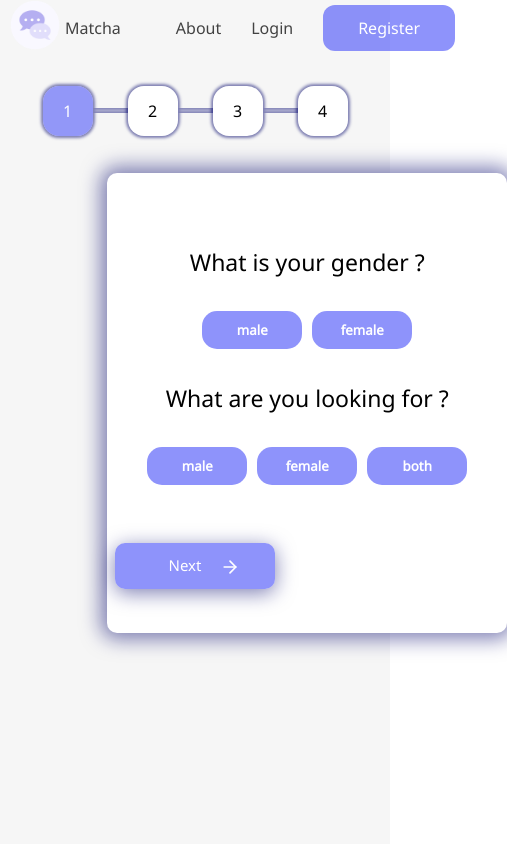
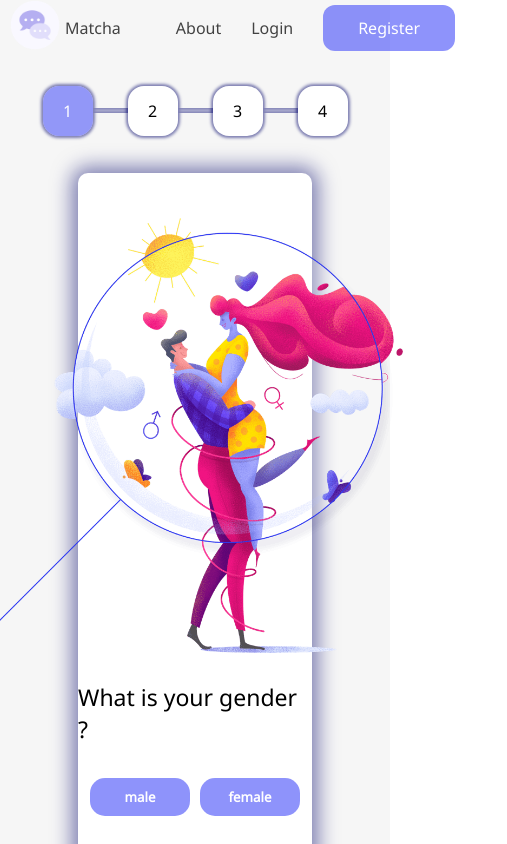
Before and after one commit to khaoulazouggar/matcha-1337, a React (Create React App) app in the folder client/: page /steps in a window 390 px wide. Shown: the top 844 px of the page, 507 px wide, since content can reach past the window. Built offline with nearby package versions, Linux system fonts and the light colour scheme.

Commit message:
editing steps 2

```diff
--- a/client/src/App.js
+++ b/client/src/App.js
@@ -51,7 +51,7 @@ function App() {
           <Route exact path="/">
 
             <Navbar />
-            <Home />
+            <Home changeColor={changeColor}/>
           </Route>
           <Route path="*" component={Error} />
         </Switch>
--- a/client/src/Components/steps.js
+++ b/client/src/Components/steps.js
@@ -96,7 +96,7 @@ function Steps(props) {
                 ))}
               </div>
             ) : (
-              <img alt="" src={handleImg(inStep1)} style={inStep1 === 0 ? { width: "275px" } : { width: "350px" }} />
+              <img alt="" src={handleImg(inStep1)} style={inStep1 === 0 ? { width: "415px" } : { width: "500px", marginTop:"40px" }} />
             )}
             {/* <img alt="" src={handleImg(inStep1)} style={inStep1 === 0 ? { width: "275px" } : { width: "350px" }} /> */}
           </div>
--- a/client/src/css/App.css
+++ b/client/src/css/App.css
@@ -9,6 +9,14 @@
   color: #7367f0;
   font-family: Sans-serif;
 }
+.about {
+  text-decoration: none;
+  color: #33323d;
+  font-family: Sans-serif;
+  text-transform: capitalize;
+  font-size: larger;
+  color: #32367d;
+}
 /* .active {
   font-weight: 900;
   color: black!important;
--- a/client/src/css/steps.css
+++ b/client/src/css/steps.css
@@ -139,8 +139,8 @@ button.previous {
 
 .bio {
   outline: none;
-  width: 240px;
-  height: 195px;
+  width: 365px;
+  height: 255px;
   margin-top: 40px;
   resize: none;
   border-color: #62626485;
@@ -159,7 +159,7 @@ button.previous {
 }
 
 .tags {
-  width: 245px;
+  width: 400px;
   margin-top: 39px;
   overflow: auto;
   height: 265px;
@@ -177,32 +177,40 @@ button.previous {
 .tags::-webkit-scrollbar {
   display: none;
 }
-
+.instep{
+  display: flex;
+  align-items: center;
+  height: 438px;
+}
 .photo {
-  /* width: 370px;
+  overflow: auto;
+  height: 450px;
+  text-align: center;
   display: flex;
-  flex-wrap: wrap;
-  flex-direction: row; */
-  overflow: auto;
-  height: 345px;
-  text-align: center;
-  width: 354px;
+  width: 450px;
+  align-items: center;
+  justify-content: center;
+  justify-items: center;
 }
 .photo::-webkit-scrollbar {
   display: none;
 }
-@media only screen and (max-width: 700px) {
-  .photo {
-    display: none;
-  }
+@media only screen and (max-width: 1200px) {
+.all{
+  width: 60%;
+}
   .In {
     display: flex;
     flex-direction: column;
     align-items: center;
+    margin-top: -125px;
   }
   .step {
-    width: 400px;
-    height: 410px;
+    /* width: 400px; */
+    height: 1000px;
+    flex-direction: column-reverse;
+    padding-top: 0px;
+    align-items: center;
   }
   button.next {
     margin-left: 0px;
@@ -214,6 +222,13 @@ button.previous {
   }
   .bio {
     margin-left: 0px;
+    margin-top: -140px;
+  }
+  .tags{
+    margin-top: -140px;
+  }
+  .upload{
+    margin-top: -140px;
   }
   button.previous {
     margin-right: 20px;
--- a/client/src/css/upload.css
+++ b/client/src/css/upload.css
@@ -6,14 +6,12 @@
 }
 
 .file-upload {
-  /* background-color: #ffffff; */
-  width: 250px;
-  margin: 40px;
-  height: 300px;
-  overflow: auto;
-  display: flex;
-  flex-direction: column;
-  /* padding: 20px; */
+
+    width: 350px;
+    margin: 40px;
+    display: flex;
+    flex-direction: column;
+    margin-top: 65px;
 }
 
 .file-upload::-webkit-scrollbar {
@@ -71,6 +69,7 @@
 .upload-image {
   display: flex;
   flex-wrap: wrap;
+  justify-content: center;
 }
 .remove-image {
   max-width: 165px;
--- a/client/src/views/Auth/register.js
+++ b/client/src/views/Auth/register.js
@@ -116,7 +116,7 @@ function Register() {
           <br />
           <p>
             We are here to build emotion, connect people and create happy stories. Online dating sites are the way to go for people seeking
-            love.
+            love.<br/><br/>Get to know more<Link className="about" to= "/about"> &nbsp;About&nbsp; </Link>us.
           </p>
 
           <span>
--- a/client/src/views/pages/home.js
+++ b/client/src/views/pages/home.js
@@ -1,11 +1,14 @@
-import React from "react"
+import React,{useEffect} from "react"
 import "../../css/home.css"
 import test from "../../photos/test.jpeg"
 import checked from "../../photos/checked.svg"
 import cancel from "../../photos/cancel.svg"
 
 
-function Home() {
+function Home(props) {
+    useEffect(() => {
+        props.changeColor("#f6f6f6"); // eslint-disable-next-line
+      }, []);
     return (
         <div className="cards">
             <div className="card">
```
Also changed, not shown: 1 other file (tests, documents, lock files or other folders).
